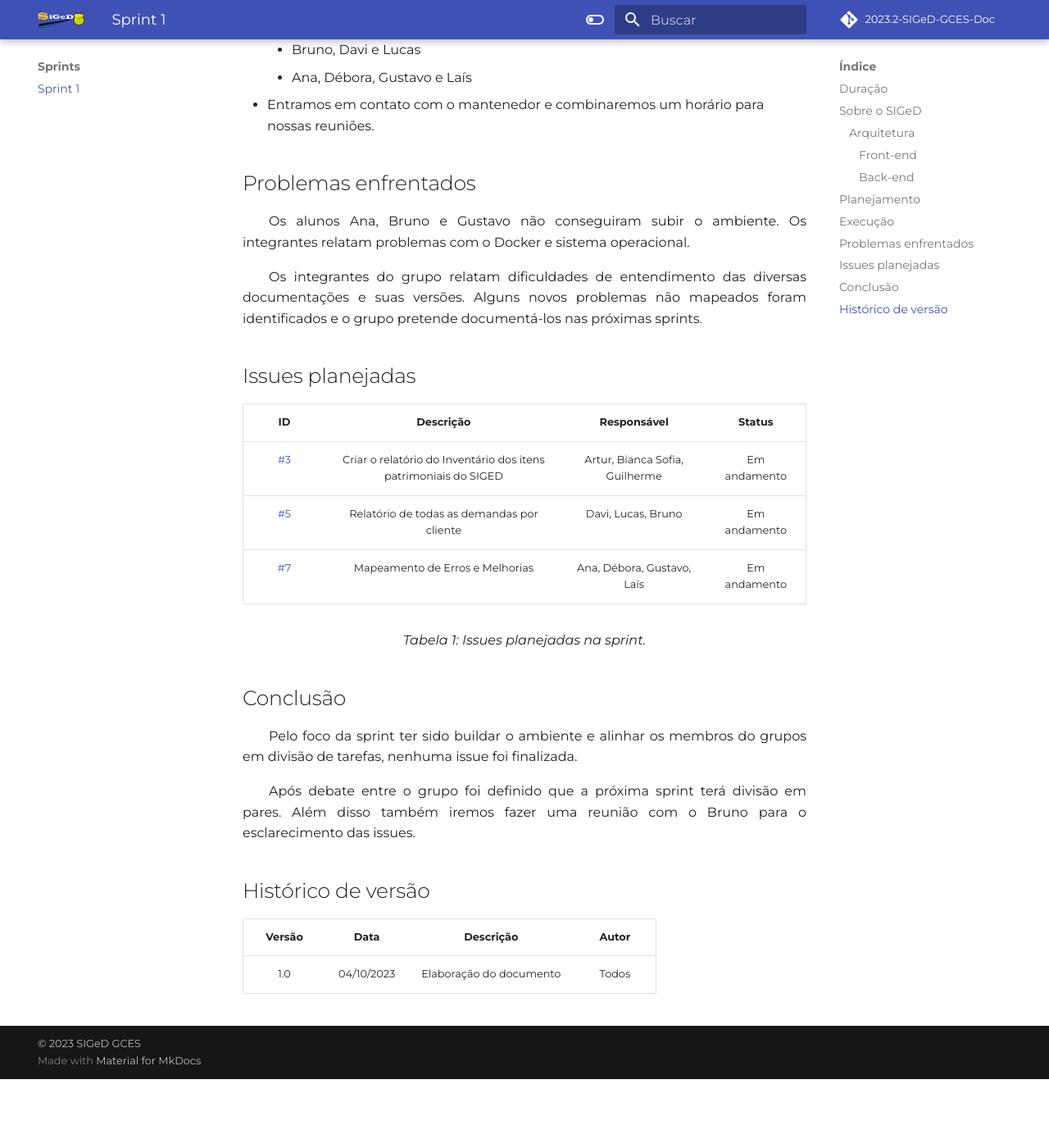
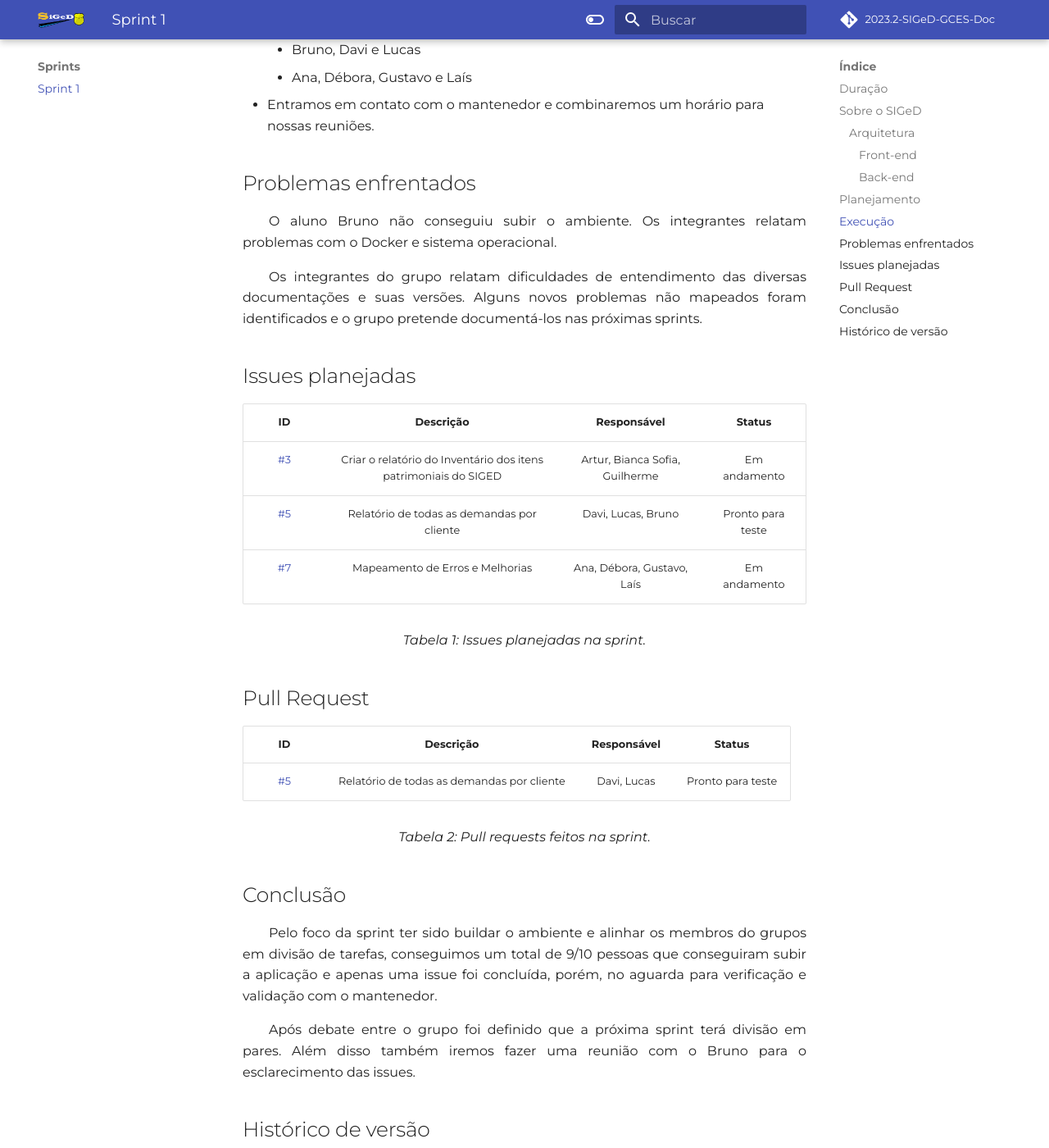
Before and after one commit to Siged-Gces-2023-2/2023.2-SIGeD-GCES-Doc, an MkDocs documentation site: the page built from docs/sprints/sprint1.md, in a window 1280 px wide and 1400 px high, scrolled down 1535 px. Shown: the whole window at 82% size. Built offline with MkDocs 1.6.1 and Material for MkDocs 9.7.7, drawn with Linux system fonts in a browser that asks for light colours; some web fonts are replaced; comment, search, counter and statistics services are not loaded; before the commit the page ends 2851 px from its top, so only the background shows below that; some of the changed text lies outside the part shown.

Commit message:
Adição do pull request feito

```diff
--- a/docs/sprints/sprint1.md
+++ b/docs/sprints/sprint1.md
@@ -41,7 +41,7 @@ A aplicação web utiliza no front-end o framework **React**. A divisão é feit
 - Entramos em contato com o mantenedor e combinaremos um horário para nossas reuniões.
 
 ## Problemas enfrentados
-<p align="justify">&emsp;&emsp;Os alunos Ana, Bruno e Gustavo não conseguiram subir o ambiente. Os integrantes relatam problemas com o Docker e sistema operacional.</p>
+<p align="justify">&emsp;&emsp;O aluno Bruno não conseguiu subir o ambiente. Os integrantes relatam problemas com o Docker e sistema operacional.</p>
 
 <p align="justify">&emsp;&emsp;Os integrantes do grupo relatam dificuldades de entendimento das diversas documentações e suas versões. Alguns novos problemas não mapeados foram identificados e o grupo pretende documentá-los nas próximas sprints.</p>
 
@@ -49,15 +49,20 @@ A aplicação web utiliza no front-end o framework **React**. A divisão é feit
 | ID |Descrição | Responsável | Status |
 | :--: | :-----: | :---------: | :-----:|
 | [#3](https://github.com/Siged-Gces-2023-2/2023.2-SIGeD-GCES-Doc/issues/3) | Criar o relatório do Inventário dos itens patrimoniais do SIGED | Artur, Bianca Sofia, Guilherme | Em andamento |
-| [#5](https://github.com/Siged-Gces-2023-2/2023.2-SIGeD-GCES-Doc/issues/5) | Relatório de todas as demandas por cliente | Davi, Lucas, Bruno | Em andamento |
+| [#5](https://github.com/Siged-Gces-2023-2/2023.2-SIGeD-GCES-Doc/issues/5) | Relatório de todas as demandas por cliente | Davi, Lucas, Bruno | Pronto para teste |
 | [#7](https://github.com/Siged-Gces-2023-2/2023.2-SIGeD-GCES-Doc/issues/7) | Mapeamento de Erros e Melhorias | Ana, Débora, Gustavo, Laís | Em andamento|
-
 
 <figcaption align="center">Tabela 1: Issues planejadas na sprint.</figcaption>
 
+## Pull Request
+| ID |Descrição | Responsável | Status |
+| :--: | :-----: | :---------: | :-----:|
+| [#5](https://github.com/Siged-Gces-2023-2/2023.2-SIGeD-GCES-Doc/issues/5) | Relatório de todas as demandas por cliente | Davi, Lucas | Pronto para teste |
+
+<figcaption align="center">Tabela 2: Pull requests feitos na sprint.</figcaption>
 
 ## Conclusão
-<p align="justify">&emsp;&emsp;Pelo foco da sprint ter sido buildar o ambiente e alinhar os membros do grupos em divisão de tarefas, nenhuma issue foi finalizada.</p>
+<p align="justify">&emsp;&emsp;Pelo foco da sprint ter sido buildar o ambiente e alinhar os membros do grupos em divisão de tarefas, conseguimos um total de 9/10 pessoas que conseguiram subir a aplicação e apenas uma issue foi concluída, porém, no aguarda para verificação e validação com o mantenedor.</p>
 
 <p align="justify">&emsp;&emsp;Após debate entre o grupo foi definido que a próxima sprint terá divisão em pares. Além disso também iremos fazer uma reunião com o Bruno para o esclarecimento das issues.</p>
 
@@ -65,3 +70,4 @@ A aplicação web utiliza no front-end o framework **React**. A divisão é feit
 | Versão | Data | Descrição | Autor |
 | :----: | :--: | :-------: | :---: |
 | 1.0 | 04/10/2023 | Elaboração do documento | Todos |
+| 1.1 | 05/10/2023 | Inclusão do pull request feito | Lucas, Davi |
```
